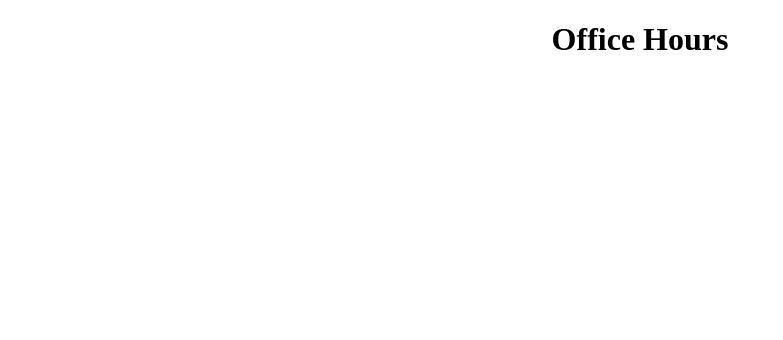
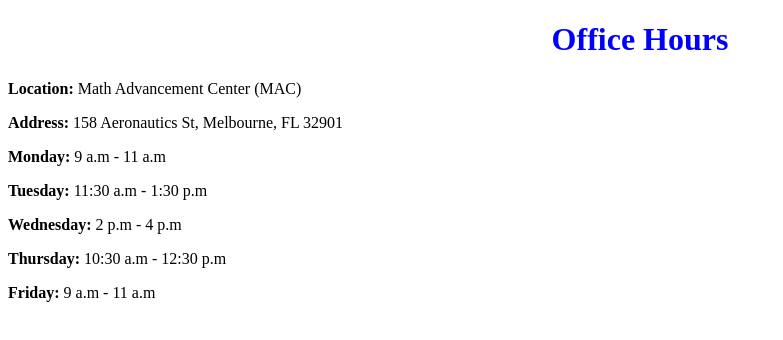
Before and after one commit to AliHag88/AliHag88.github.io, a plain HTML site: page OfficeHours.html in a window 1280 px wide. Shown: the whole page, without its empty margins (0-783 px from the left). Drawn offline with Linux system fonts and the light colour scheme.

Commit message:
Office Hours
Fall 2018

```diff
--- a/OfficeHours.html
+++ b/OfficeHours.html
@@ -2,7 +2,26 @@
 
 <html>
 
-<h1 align=center> Office Hours </h1>
+<h1  style="color:blue"; align="center"> Office Hours </h1>
+
+<body>
+
+<p><b>Location:</b> Math Advancement Center (MAC)</p>
+
+<p> <b> Address: </b> 158 Aeronautics St, Melbourne, FL 32901</p>
+
+<p> <b> Monday: </b> 9 a.m - 11 a.m </p>
+
+<p> <b> Tuesday: </b> 11:30 a.m - 1:30 p.m </p>
+
+<p> <b> Wednesday: </b> 2 p.m - 4 p.m </p>
+
+<p> <b> Thursday: </b> 10:30 a.m - 12:30 p.m </p>
+
+<p> <b> Friday: </b> 9 a.m - 11 a.m </p>
+
+
+</body>
 
 
 </html>
```
